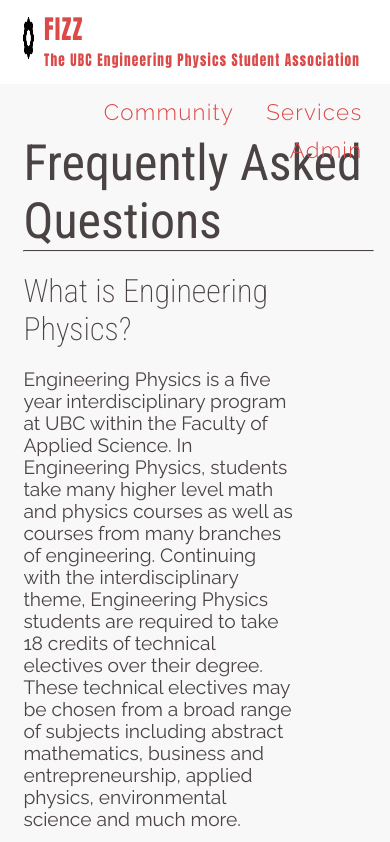
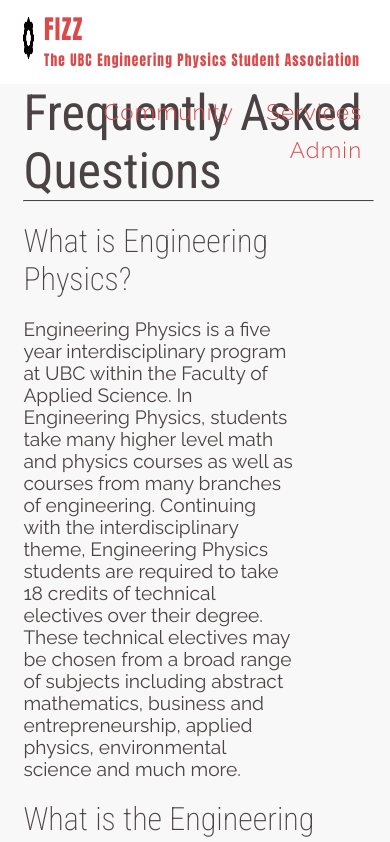
Before and after one commit to ubcengfizz/ubcfizz.ca-website, a React (Create React App) app: page /faq in a window 390 px wide. Shown: the top 842 px of the page. Built offline with nearby package versions, Linux system fonts and the light colour scheme.

Commit message:
Fixed the height problem?

```diff
--- a/src/Components/Admin/FizzExecs/FizzExecs.css
+++ b/src/Components/Admin/FizzExecs/FizzExecs.css
@@ -10,9 +10,8 @@
 
 .container {
   width: 100vw;
-min-height: 3100px;
-overflow: hidden;
- background-color: #F8F8F8;
+  overflow: hidden;
+  background-color: #F8F8F8;
   z-index: 500;
   overflow: hidden;
 }
@@ -32,7 +31,6 @@ overflow: hidden;
 .text {
   width: 90vw;
   margin-left: 6%;
-  position: absolute;
   top: 50px;
   color: #4B4343;
 
@@ -77,101 +75,3 @@ border-top: 1px solid #4B4343;
   font-weight: 300;
   font-style: italic;
 }
-
-
-/* Responsive Breakpoints */
-
-
- @media screen and (max-width: 1920px) {
-
-   .container {
-     min-height: 3600px;
-     }
-  }
-
-
-@media screen and (max-width: 1566px) {
-
-.container {
-  min-height: 3250px;
-  overflow: hidden;
- }
-   }
-
-
- @media screen and (max-width: 1266px) {
-
- .description {
-   font-size: 1.5vw;
-   }
-}
-
-@media screen and (max-width: 1066px) {
-
-.description {
-  font-size: 1.8vw;
-    }
-
-.container {
-  min-height: 3450px;
-  overflow: hidden;
-  }
- }
-
- @media screen and (max-width: 956px) {
-
-  .description {
-  font-size: 2.1vw;
-  }
-
-.container {
-   min-height: 3670px;
-   overflow: hidden;
- }
-
-}
-
-
-@media screen and (max-width: 700px) {
-
-  .description {
-  font-size: 2.8vw;
-}
-
-.container {
-  min-height: 3970px;
-  overflow: hidden;
-    }
-   }
-
-
-@media screen and (max-width: 600px) {
-
-
-.container {
-   min-height: 3970px;
-   overflow: hidden;
-     }
-
-  }
-
-  @media screen and (max-width: 535px) {
-
-
-  .container {
-     min-height: 3600px;
-     overflow: hidden;
-       }
-
-    }
-
-
-    @media screen and (max-width: 500px) {
-
-
-    .container {
-       min-height: 3400px;
-       overflow: hidden;
-         }
-
-      }
--- a/src/Components/FAQ/FAQ.css
+++ b/src/Components/FAQ/FAQ.css
@@ -9,14 +9,12 @@
 
 .container {
   width: 100vw;
-  height: 1000px;
   background-color: #F8F8F8;
 }
 
 .text {
   width: 90vw;
   margin-left: 6%;
-  position: absolute;
   top: 50px;
   color: #4B4343;
 
--- a/src/Components/Footer/Footer.css
+++ b/src/Components/Footer/Footer.css
@@ -4,14 +4,15 @@
 * {
   margin: 0;
   padding: 0;
-  }
+}
 
 
-  #footer {
+#footer {
   width: 100vw;
   height: 30vh;
   background-color: #DB4949;
-  display: flex;
+  bottom: 0;
+  display: absolute;
   justify-content: center;
   color: white;
   font-family: 'Roboto Condensed';
--- a/src/Components/Navigation/NavBar.js
+++ b/src/Components/Navigation/NavBar.js
@@ -97,7 +97,7 @@ render() {
           () => {
             return ( <div>
               <FAQ/>
-              <Footer/>
+              <Footer />
             </div>
 
             );
--- a/src/index.css
+++ b/src/index.css
@@ -1,5 +1,5 @@
 body {
   margin: 0;
-  padding: 0;
+  padding: 0 0 60px;
   font-family: sans-serif;
 }
```
